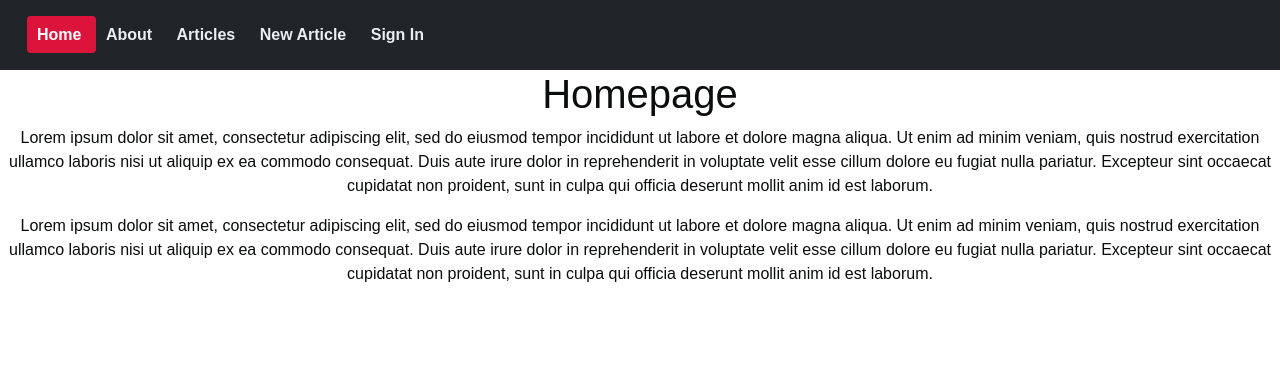
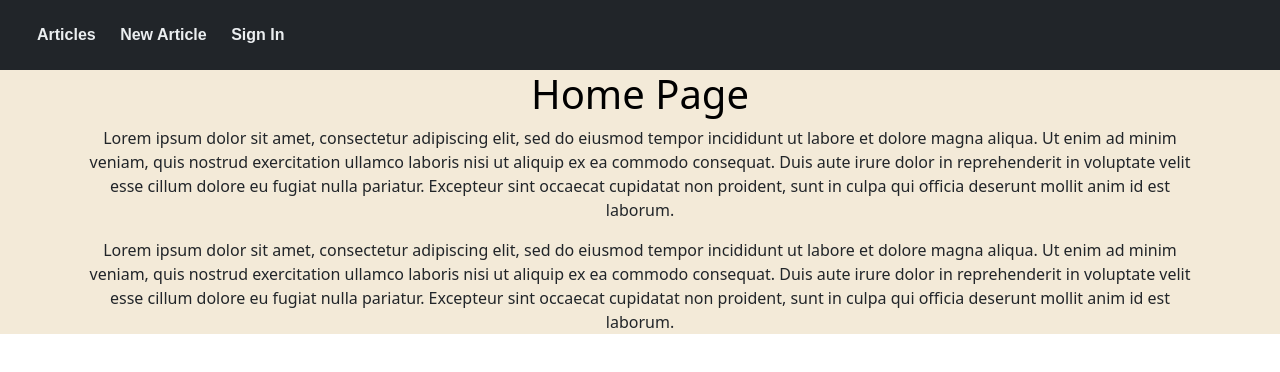
Before and after one commit to AnnaNeagu/blog, a Vue app in the folder Vue app - front/: page / in a window 1280 px wide. Shown: the top 372 px of the page. Built offline with nearby package versions, Linux system fonts and the light colour scheme.

Commit message:
Comments form + style on app

```diff
--- a/Vue app - front/src/App.vue
+++ b/Vue app - front/src/App.vue
@@ -6,12 +6,12 @@
     <nav class="navbar navbar-expand-lg navbar navbar-dark bg-dark">
   <div class="container-fluid">
     <div id ="nav">
-     <router-link to="/">
+     <!-- <router-link to="/">
        Home
      </router-link>
      <router-link :to="{name: 'About'}">
       About
-     </router-link>
+     </router-link> -->
     <router-link :to="{name: 'Articles'}">
       Articles
      </router-link>
--- a/Vue app - front/src/views/Home.vue
+++ b/Vue app - front/src/views/Home.vue
@@ -1,10 +1,10 @@
 <template>
-<!-- <div class="container  text-center mt-5 mb-5">
+  <body style="background-color: #f3ead8">
+    <!-- <div class="container  text-center mt-5 mb-5">
     <h1 class="mt-5">Blog App</h1>
 </div> -->
 
-
-<!-- <div>
+    <!-- <div>
   <b-card class="text-center">
     <div class="bg-secondary text-light">
       This is some content within the default <samp>&lt;b-card-body&gt;</samp> block of the
@@ -13,21 +13,35 @@
     </div>
   </b-card>
 </div> -->
-    <div class="home">
-       <h1>Homepage</h1>
-       <p>Lorem ipsum dolor sit amet, consectetur adipiscing elit, sed do eiusmod tempor incididunt ut labore et dolore magna aliqua. Ut enim ad minim veniam, quis nostrud exercitation ullamco laboris nisi ut aliquip ex ea commodo consequat. Duis aute irure dolor in reprehenderit in voluptate velit esse cillum dolore eu fugiat nulla pariatur. Excepteur sint occaecat cupidatat non proident, sunt in culpa qui officia deserunt mollit anim id est laborum.</p>
-            <p>Lorem ipsum dolor sit amet, consectetur adipiscing elit, sed do eiusmod tempor incididunt ut labore et dolore magna aliqua. Ut enim ad minim veniam, quis nostrud exercitation ullamco laboris nisi ut aliquip ex ea commodo consequat. Duis aute irure dolor in reprehenderit in voluptate velit esse cillum dolore eu fugiat nulla pariatur. Excepteur sint occaecat cupidatat non proident, sunt in culpa qui officia deserunt mollit anim id est laborum.</p>
+    <div class="home container">
+      <span class="text-black fw-bold"><h1>Home Page</h1></span>
+      <div class="mw-3xl mx-auto">
+        <p>
+          Lorem ipsum dolor sit amet, consectetur adipiscing elit, sed do
+          eiusmod tempor incididunt ut labore et dolore magna aliqua. Ut enim ad
+          minim veniam, quis nostrud exercitation ullamco laboris nisi ut
+          aliquip ex ea commodo consequat. Duis aute irure dolor in
+          reprehenderit in voluptate velit esse cillum dolore eu fugiat nulla
+          pariatur. Excepteur sint occaecat cupidatat non proident, sunt in
+          culpa qui officia deserunt mollit anim id est laborum.
+        </p>
+        <p>
+          Lorem ipsum dolor sit amet, consectetur adipiscing elit, sed do
+          eiusmod tempor incididunt ut labore et dolore magna aliqua. Ut enim ad
+          minim veniam, quis nostrud exercitation ullamco laboris nisi ut
+          aliquip ex ea commodo consequat. Duis aute irure dolor in
+          reprehenderit in voluptate velit esse cillum dolore eu fugiat nulla
+          pariatur. Excepteur sint occaecat cupidatat non proident, sunt in
+          culpa qui officia deserunt mollit anim id est laborum.
+        </p>
+      </div>
     </div>
-
+  </body>
 </template>
 
 <script>
-
-
 export default {
-    name: 'Home',
-    components: {
-
-    }
-}
+  name: "Home",
+  components: {},
+};
 </script>
--- a/Vue app - front/src/views/articles/Article.vue
+++ b/Vue app - front/src/views/articles/Article.vue
@@ -5,20 +5,58 @@
    <p>{{ article.title }}</p>
   <p>The article id is {{ id }}</p>
   <p>The article: {{ article.body }}</p>
-
+  <p>Comments: {{ article.comments}}</p>
+   <div v-for="comment in comments" :key="comment.id" class="comment">
+     <router-link :to="{name: 'Comment', params: {id: comments.id}}">
+         <h2>{{ commnets.body }}</h2>
+     </router-link>
+  </div>
 </div>
 <div v-else>
     <p> Loading article details...</p>
 </div>
 
+
+<!-- comment -->
+  <div>
+    <h1>New Comment</h1>
+  </div>
+  <p>
+    <input type="text" placeholder="Commenter" v-model="state.text" />
+    <span v-if="v$.text.$error">
+      {{ v$.text.$errors[0].$message }}
+    </span>
+  </p>
+
+  <p>
+    <textarea
+      type="text"
+      placeholder="Body"
+      cols="22"
+      rows="6"
+      v-model="state.body"
+    ></textarea>
+     <span v-if="v$.body.$error">
+      {{ v$.body.$errors[0].$message }}
+    </span>
+  </p>
+  <button @click="submitForm">Submit</button>
+
+
+
 </template>
 
 <script>
+import useValidate from "@vuelidate/core";
+import { required, minLength } from "@vuelidate/validators";
+import { reactive, computed } from "vue";
 export default {
     props: ['id'],
     data(){
         return{
-            article: null
+            article: null,
+            comments: [],
+
         }
     },
     mounted(){
@@ -26,12 +64,49 @@ export default {
         .then(res => res.json())
         .then(data => this.article = data)
         .catch(err => console.log(err.message))
-    }
+    },
     // data(){
     //     return{
     //         id: this.$route.params.id
     //     }
     // }
+
+    setup() {
+    const state = reactive({
+      text: '',
+      body: '',
+    });
+
+    const rules = computed(() => {
+      return {
+        text: { required },
+        body: { required, minLength: minLength(10)},
+      };
+    });
+    const v$ = useValidate(rules, state)
+
+    return {
+      state,
+      v$,
+    }
+  },
+
+  methods: {
+    submitForm() {
+      this.v$.$validate();
+      if (!this.v$.$error) {
+        alert("Form successfuly submitted.");
+      } else {
+        alert("Form failed validation.");
+      }
+    },
+  },
+
+
+
+
+
+
 }
 </script>
 
--- a/Vue app - front/src/views/articles/Articles.vue
+++ b/Vue app - front/src/views/articles/Articles.vue
@@ -1,34 +1,45 @@
-
-
 <template>
-  <h1>Articles</h1>
+  <body style="background-color: #f3ead8">
+    <div class="home container">
+      <span class="text-black fw-bold"> <h1>Articles</h1></span>
+      <div class="mw-3xl mx-auto">
+          <p>
+          Lorem ipsum dolor sit amet, consectetur adipiscing elit, sed do
+          eiusmod tempor incididunt ut labore et dolore magna aliqua. Ut enim ad
+          minim veniam, quis nostrud exercitation ullamco laboris nisi ut
+          aliquip ex ea commodo consequat. Duis aute irure dolor in
+          reprehenderit in voluptate velit esse cillum dolore eu fugiat nulla
+          pariatur. Excepteur sint occaecat cupidatat non proident, sunt in
+          culpa qui officia deserunt mollit anim id est laborum.
+        </p>
         <div v-for="article in articles" :key="article.id" class="article">
-     <router-link :to="{name: 'Article', params: {id: article.id}}">
+          <router-link :to="{ name: 'Article', params: { id: article.id } }">
             <h2>{{ article.title }}</h2>
           </router-link>
         </div>
-
+      </div>
+    </div>
+  </body>
 </template>
 
 <script>
 export default {
-    data(){
-        return{
-           articles: []
-        }
+  data() {
+    return {
+      articles: [],
+    };
   },
   mounted() {
-        fetch('http://localhost:3000/apis/articles/v1/articles')
-        .then(res => res.json())
-        .then(data => this.articles = data)
-        .catch(err => console.log(err.message))
-    }
-}
+    fetch("http://localhost:3000/apis/articles/v1/articles")
+      .then((res) => res.json())
+      .then((data) => (this.articles = data))
+      .catch((err) => console.log(err.message));
+  },
+};
 </script>
 
 <style>
-
-    .article h2{
+.article h2 {
   background: #f4f4f4;
   padding: 20px;
   border-radius: 10px;
@@ -37,10 +48,10 @@ export default {
   cursor: pointer;
   color: #444;
 }
-    .article h2:hover{
+.article h2:hover {
   background: #ddd;
 }
-    .article a{
+.article a {
   text-decoration: none;
 }
 </style>
--- a/Vue app - front/src/views/articles/NewArticle.vue
+++ b/Vue app - front/src/views/articles/NewArticle.vue
@@ -1,7 +1,8 @@
 <template>
-  <div>
-    <h1>New Article</h1>
-  </div>
+  <body style="background-color: #f3ead8" >
+    <div class="home container">
+      <span class="text-black fw-bold"><h1>New Article</h1></span>
+      <div class="mw-3xl mx-auto">
         <p>
           <input type="text" placeholder="Title" v-model="state.text" />
           <span v-if="v$.text.$error">
@@ -22,6 +23,9 @@
           </span>
         </p>
         <button @click="submitForm">Submit</button>
+      </div>
+    </div>
+  </body>
 </template>
 
 <script>
@@ -31,22 +35,22 @@ import { reactive, computed } from "vue";
 export default {
   setup() {
     const state = reactive({
-      text: '',
-      body: '',
+      text: "",
+      body: "",
     });
 
     const rules = computed(() => {
       return {
         text: { required },
-        body: { required, minLength: minLength(10)},
+        body: { required, minLength: minLength(10) },
       };
     });
-    const v$ = useValidate(rules, state)
+    const v$ = useValidate(rules, state);
 
     return {
       state,
       v$,
-    }
+    };
   },
 
   methods: {
--- a/Vue app - front/src/views/vuelidate/Signin.vue
+++ b/Vue app - front/src/views/vuelidate/Signin.vue
@@ -1,6 +1,8 @@
 <template>
-  <div class="root">
-    <h2>Create an Account</h2>
+  <body style="background-color: #f3ead8">
+    <div class="root container">
+      <span class="text-black fw-bold"><h1>Create an Account</h1></span>
+      <div class="mw-3xl mx-auto">
         <p>
           <input type="text" placeholder="Email" v-model="state.email" />
           <span v-if="v$.email.$error">
@@ -29,6 +31,8 @@
         </p>
         <button @click="submitForm">Submit</button>
       </div>
+    </div>
+  </body>
 </template>
 <script>
 import useValidate from "@vuelidate/core";
@@ -43,7 +47,7 @@ import { reactive, computed } from "vue";
 export default {
   setup() {
     const state = reactive({
-      email: '',
+      email: "",
       password: {
         password: "",
         confirm: "",
```
Also changed, not shown: Vue app - front/src/views/articles/Comment.vue (added, +24 -0 lines). Lines whose indentation alone changed are shown as unchanged.
